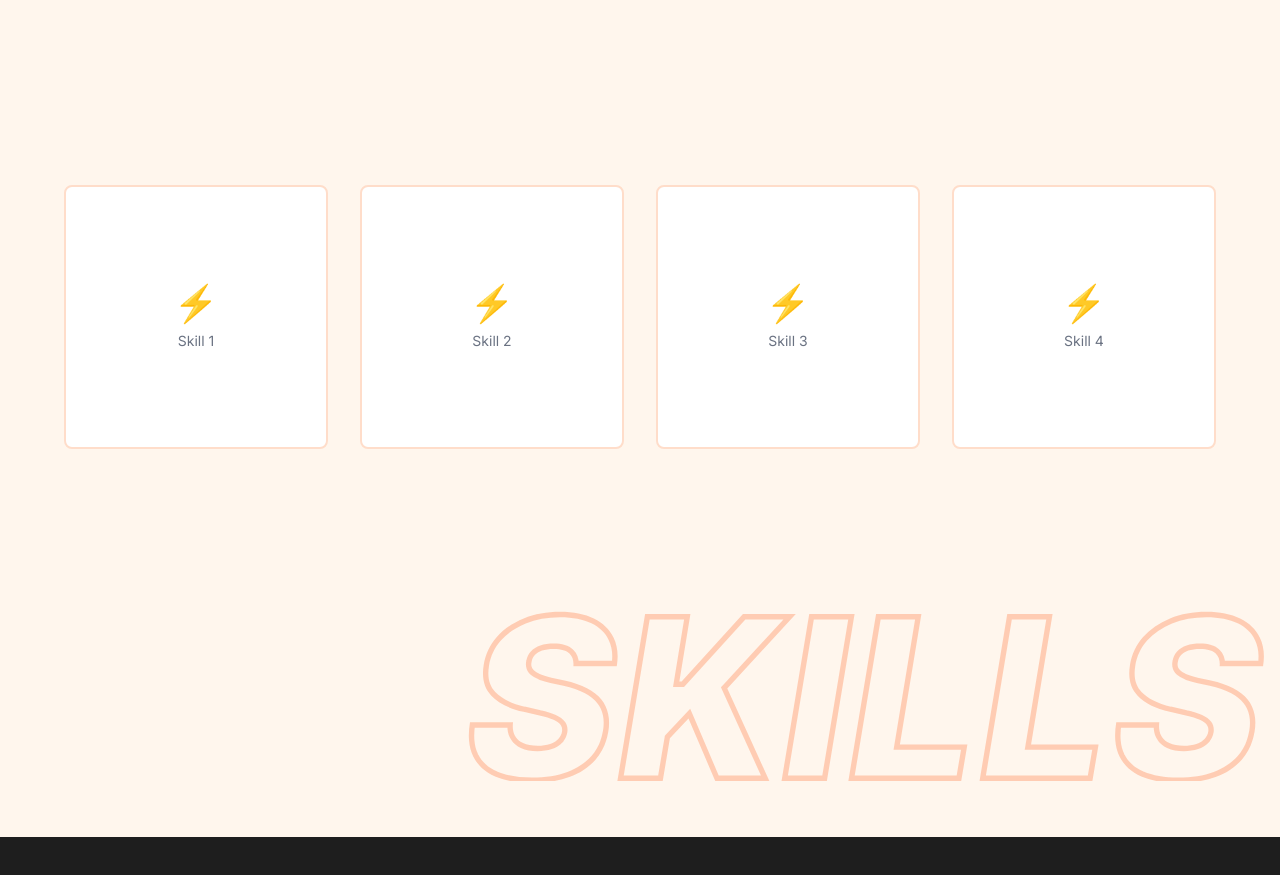
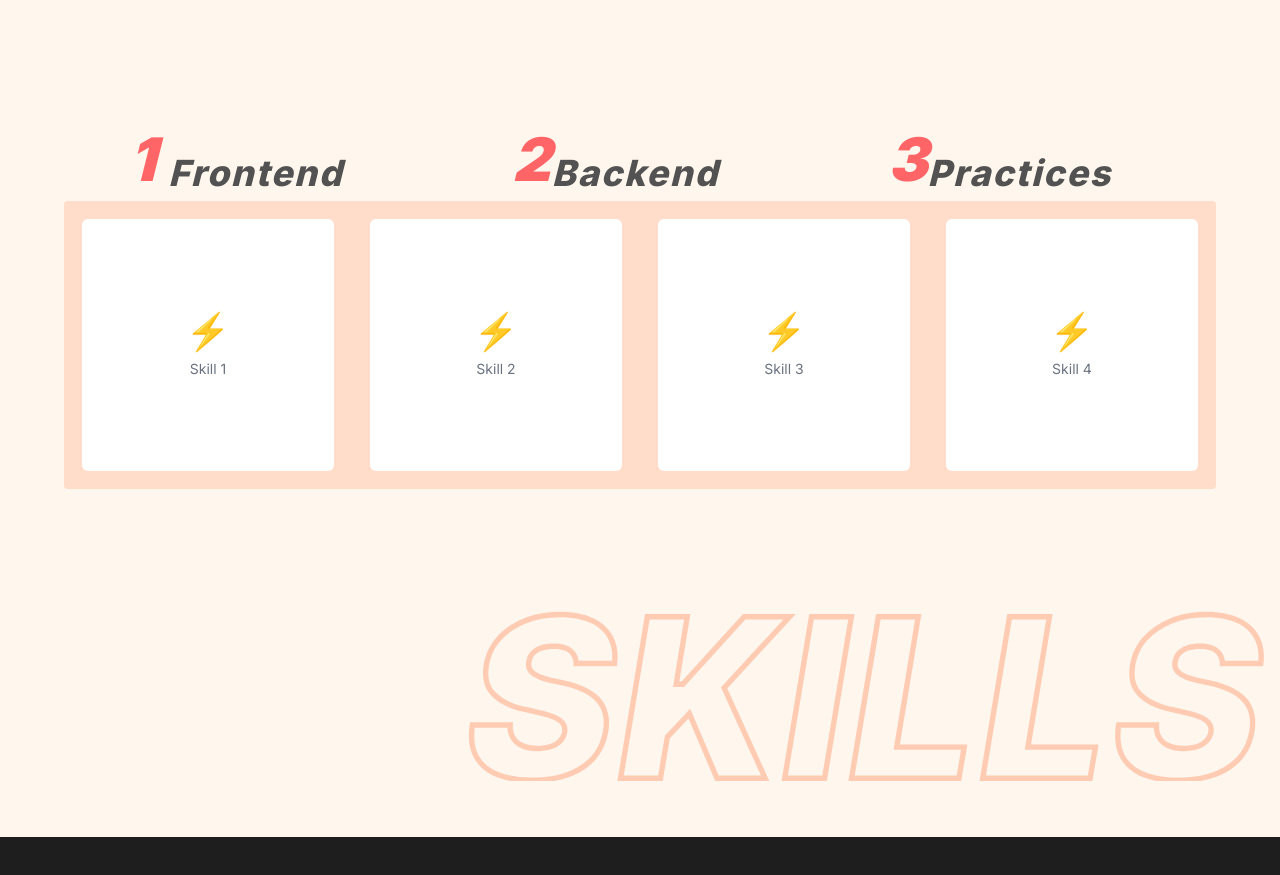
Before and after one commit to nicoleCamoro/franchette, a Next.js app: page / in a window 1280 px wide. Shown: the part 1800-2675 px from the top of the page. Built offline with nearby package versions, Linux system fonts and the light colour scheme.

Commit message:
feat: add skills category tabs

```diff
--- a/src/app/globals.css
+++ b/src/app/globals.css
@@ -13,6 +13,7 @@
   --color-white: #ffffff;
   --color-black: #000000;
   --color-gray: #808080;
+  --color-peach: #fff6ed;
 }
 
 :root {
@@ -54,3 +55,23 @@ mark {
   background: #4ecdc4;
   color: #1e1e1e;
 }
+
+.tab-animate-bg {
+  position: relative;
+}
+
+.tab-animate-bg::after {
+  content: "";
+  position: absolute;
+  left: 0;
+  bottom: 0;
+  width: 100%;
+  height: 0%;
+  background: var(--color-beige);
+  z-index: 0;
+  transition: height 0.3s cubic-bezier(0.4, 0, 0.2, 1);
+}
+
+.tab-animate-bg:hover::after {
+  height: 100%;
+}
--- a/src/components/Skills.tsx
+++ b/src/components/Skills.tsx
@@ -1,17 +1,20 @@
 import Image from "next/image";
 import SkillsHeader from "@/app/assets/images/skills-header.svg";
+import Tabs from "./atoms/Tabs";
 
 export default function Skills() {
   return (
-    <section id="skills" className="min-h-screen bg-[#FFF6ED] py-20 relative">
+    <section id="skills" className="min-h-screen bg-peach py-20 relative">
       <div className="w-full h-full">
         {/* Skills Grid */}
         <div className="flex items-center justify-center min-h-screen mx-auto">
-          <div className="grid grid-cols-1 gap-8 mb-20 md:grid-cols-2 lg:grid-cols-4 min-w-6xl">
+          <div className="flex flex-col">
+            <Tabs />
+            <div className="grid grid-cols-1 gap-8 mb-20 md:grid-cols-2 lg:grid-cols-4 min-w-6xl bg-beige  p-4 rounded-sm">
               {[1, 2, 3, 4].map((index) => (
                 <div
                   key={index}
-                className="flex items-center justify-center transition-shadow bg-white border-2 rounded-lg aspect-square border-beige hover:shadow-lg scale-none hover:scale-150 transition-all duration-500"
+                  className="flex items-center justify-center transition-shadow bg-white border-2 rounded-lg aspect-square border-beige hover:shadow-lg scale-none hover:scale-120 transition-all duration-500"
                 >
                   <div className="text-center text-gray-500 font-inter">
                     <div className="mb-2 text-4xl">⚡</div>
@@ -19,6 +22,7 @@ export default function Skills() {
                   </div>
                 </div>
               ))}
+            </div>
           </div>
         </div>
       </div>
--- /dev/null
+++ b/src/components/atoms/Tabs.tsx
@@ -0,0 +1,19 @@
+export default function Tabs() {
+  const tabs = ["Frontend", "Backend", "Practices"];
+
+  return (
+    <div className="flex text-white justify-around font-extrabold text-4xl font-inter font bold">
+      {tabs.map((tab, index) => (
+        <div
+          key={tab}
+          className="tab-animate-bg px-6 py-2 tracking-wider cursor-pointer relative text-neutral-600"
+        >
+          <span className="absolute -top-4 -left-4 z-10 font-black text-red-400 text-6xl italic">
+            {index + 1}
+          </span>
+          <span className="relative z-10 italic">{tab}</span>
+        </div>
+      ))}
+    </div>
+  );
+}
```
Lines whose indentation alone changed are shown as unchanged.
